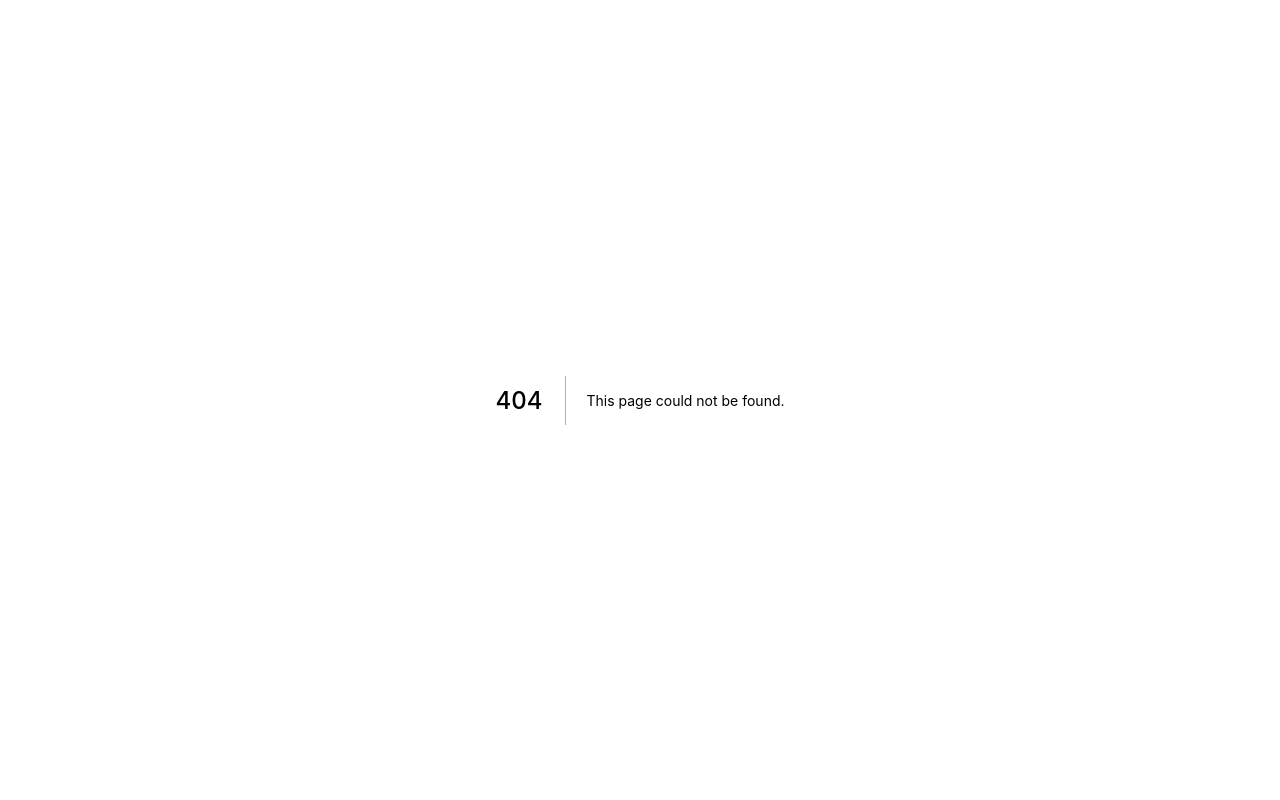
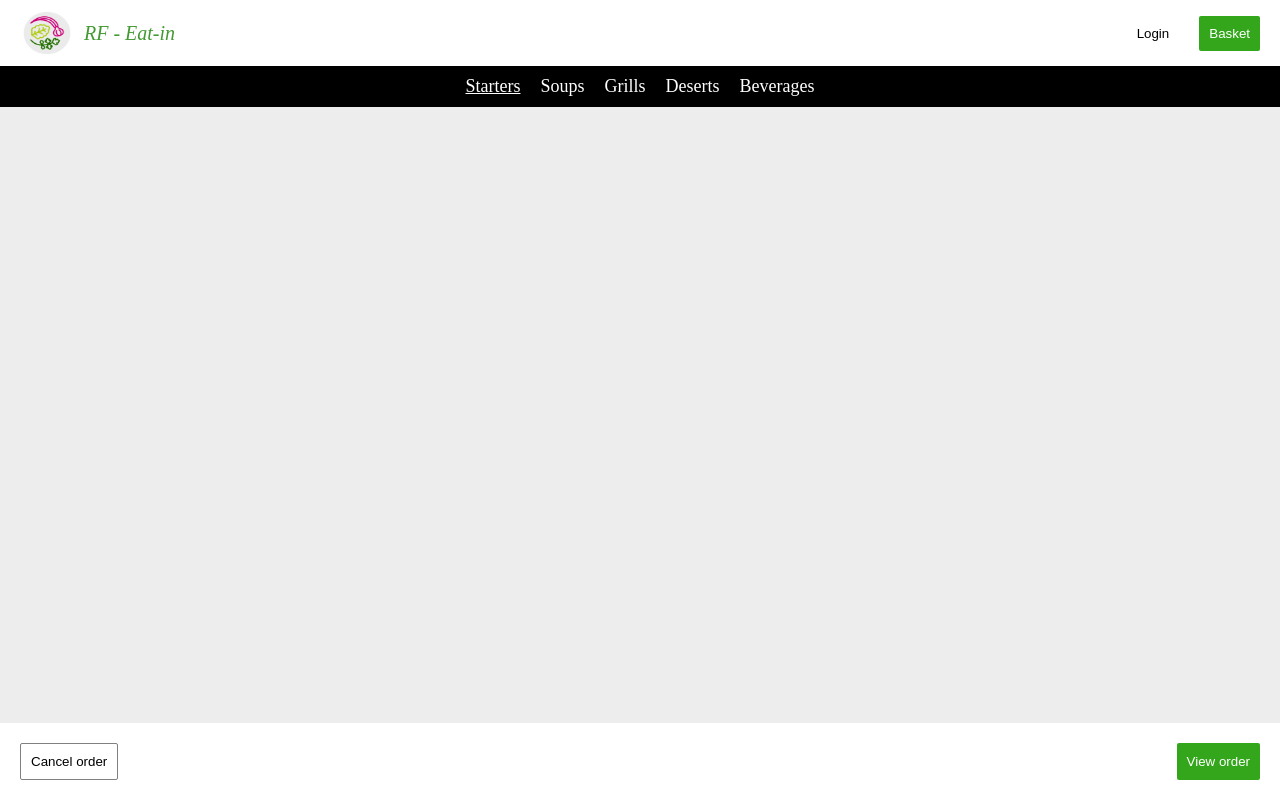
Before and after one commit to tandaraelena/eat-in, a Next.js app: page /products/starters in a window 1280 px wide. Before the commit this address had no page. Built offline with nearby package versions, Linux system fonts and the light colour scheme.

Commit message:
feat: create product pages

```diff
--- /dev/null
+++ b/pages/products/starters.tsx
@@ -0,0 +1,45 @@
+import { useRouter } from 'next/router';
+import { FaRegArrowAltCircleLeft, FaPlusCircle, FaTrashAlt } from 'react-icons/fa';
+import { Footer } from '../../components/global/footer';
+import { NavBar } from '../../components/global/navigation';
+
+const menuList = ['Starters', 'Soups', 'Grills', 'Deserts', 'Beverages'];
+
+const Starters = () => {
+  const router = useRouter();
+  const activeLink = router?.pathname.split('/')[2];
+
+  return (
+    <div>
+      <NavBar />
+      <div
+        style={{
+          display: 'flex',
+          backgroundColor: 'black',
+          color: 'white',
+          padding: '10px 20px',
+          fontSize: '18px',
+          justifyContent: 'center',
+          flexWrap: 'wrap',
+        }}
+      >
+        {menuList.map((itm, index) => (
+          <div
+            onClick={() => router.push(`/products/${itm.toLowerCase()}`)}
+            key={itm}
+            style={{
+              marginRight: index !== menuList.length - 1 ? '20px' : '0',
+              textDecoration: activeLink === itm.toLowerCase() ? 'underline' : 'initial',
+              cursor: 'pointer',
+            }}
+          >
+            {itm}
+          </div>
+        ))}
+      </div>
+      <Footer />
+    </div>
+  );
+};
+
+export default Starters;
```
Also changed, not shown: pages/products/beverages.tsx (added, +16 -0 lines), pages/products/deserts.tsx (added, +16 -0 lines), pages/products/grills.tsx (added, +16 -0 lines), pages/products/soups.tsx (added, +16 -0 lines).
